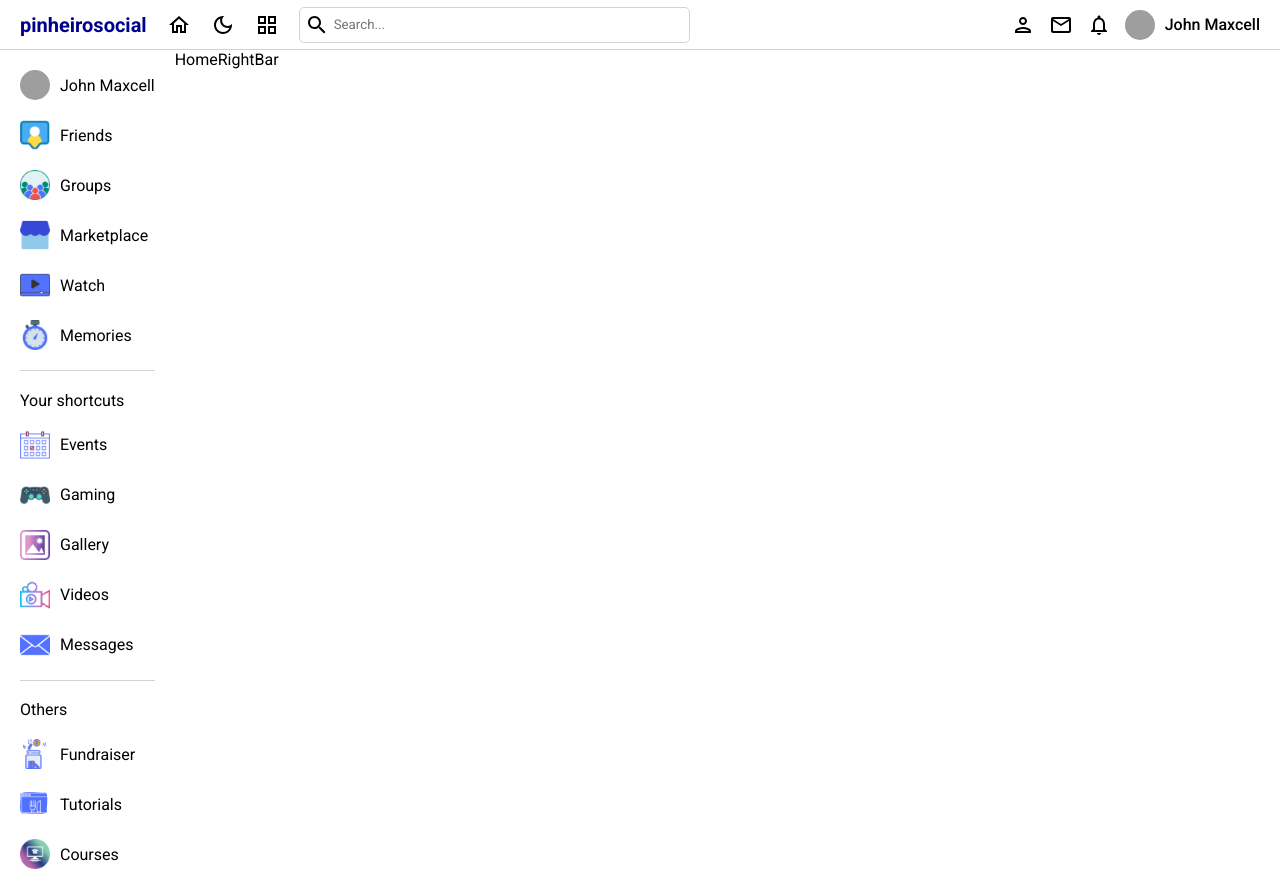
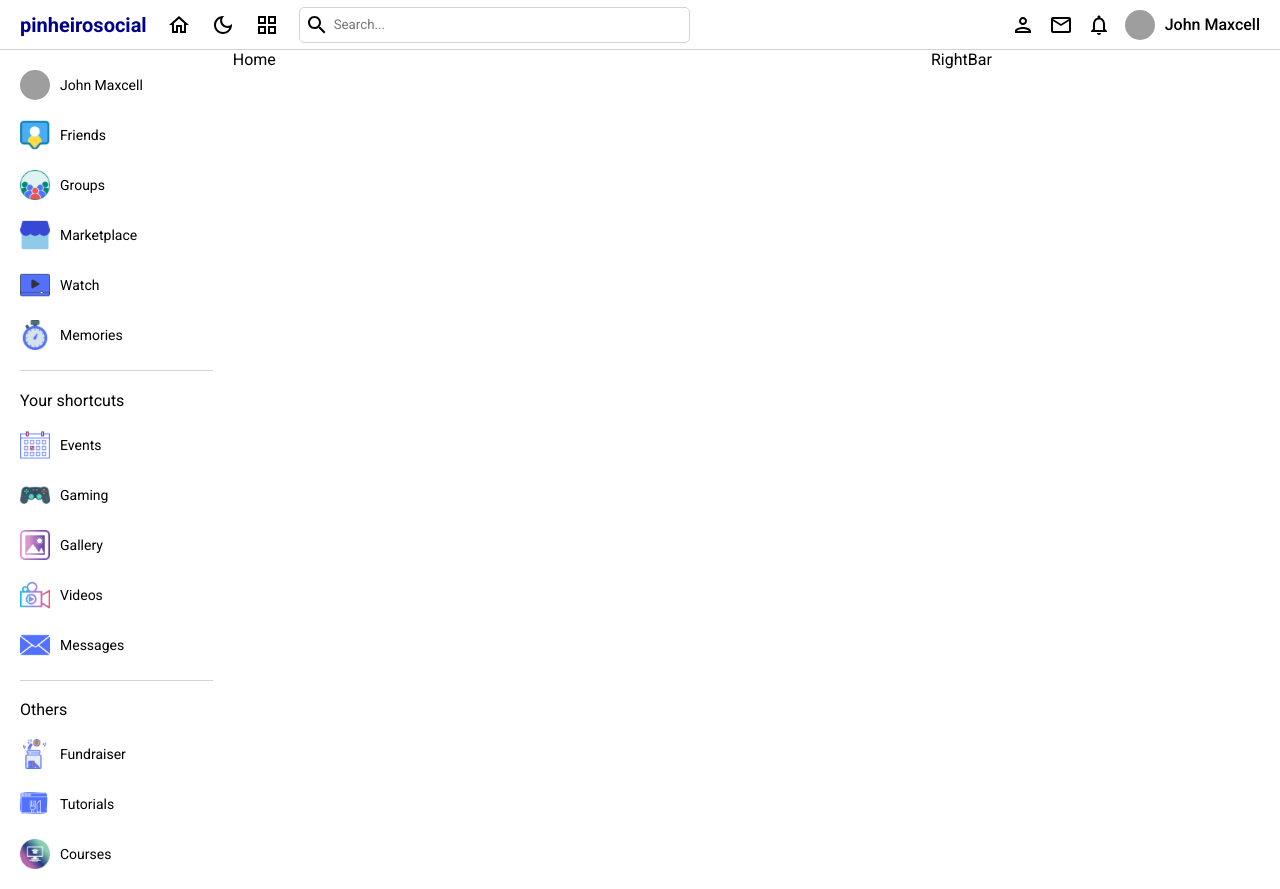
Before and after one commit to Mr1984-Pinheiro/social-media-reactjs, a React (Create React App) app: page / in a window 1280 px wide. Built offline with nearby package versions, Linux system fonts and the light colour scheme; grey boxes are pictures that could not be loaded.

Commit message:
design flex props

```diff
--- a/src/App.js
+++ b/src/App.js
@@ -23,7 +23,9 @@ function App() {
         <NavBar />
         <div style={{display:"flex"}} >
             <LeftBar />
+            <div style={{ flex: 6 }}>
             <Outlet />
+            </div>
             <RightBar />
 
         </div>
--- a/src/components/leftBar/leftBar.scss
+++ b/src/components/leftBar/leftBar.scss
@@ -1,4 +1,5 @@
 .leftBar {
+    flex: 2;
 
     .container{
         padding: 20px;
@@ -29,7 +30,7 @@
                 }
 
                 span {
-
+                    font-size: 14px;
                 }
             }
 
@@ -42,6 +43,10 @@
                     width: 30px;
                     height: 30px;
                 }
+
+                span {
+                    font-size: 14px;
+                }
             }
         }
     }
--- a/src/components/navbar/navBar.scss
+++ b/src/components/navbar/navBar.scss
@@ -5,6 +5,8 @@
     padding: 10px 20px;
     height: 50px;
     border-bottom: 1px solid lightgrey;
+    position: sticky;
+    top: 0;
 
     .left {
         display: flex;
--- a/src/components/rightBar/RightBar.jsx
+++ b/src/components/rightBar/RightBar.jsx
@@ -2,7 +2,7 @@ import "./rightBar.scss"
 
  const RightBar = () => {
   return (
-    <div>RightBar</div>
+    <div className="rightBar">RightBar</div>
   )
 }
 
--- a/src/components/rightBar/rightBar.scss
+++ b/src/components/rightBar/rightBar.scss
@@ -0,0 +1,3 @@
+.rightBar{
+    flex: 3;
+}
```
